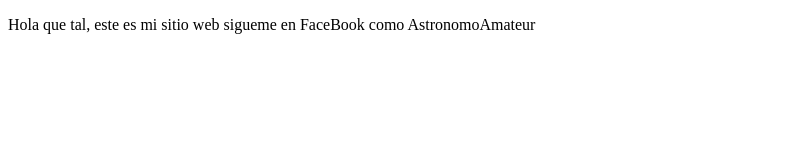
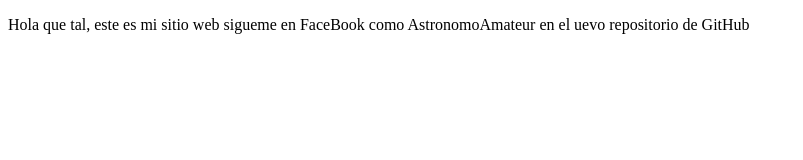
Before and after one commit to astroboy1967/proyectoDemoCursoPrework, a plain HTML site: page index.html in a window 1280 px wide. Shown: the whole page, without its empty margins (0-803 px from the left). Drawn offline with Linux system fonts and the light colour scheme.

Commit message:
cambios agregados

```diff
--- a/index.html
+++ b/index.html
@@ -9,6 +9,7 @@
 <body>
     <p> Hola que tal, este es mi sitio web
         sigueme en FaceBook como AstronomoAmateur
+        en el uevo repositorio de GitHub
     </p>
 </body>
 </html>
```
